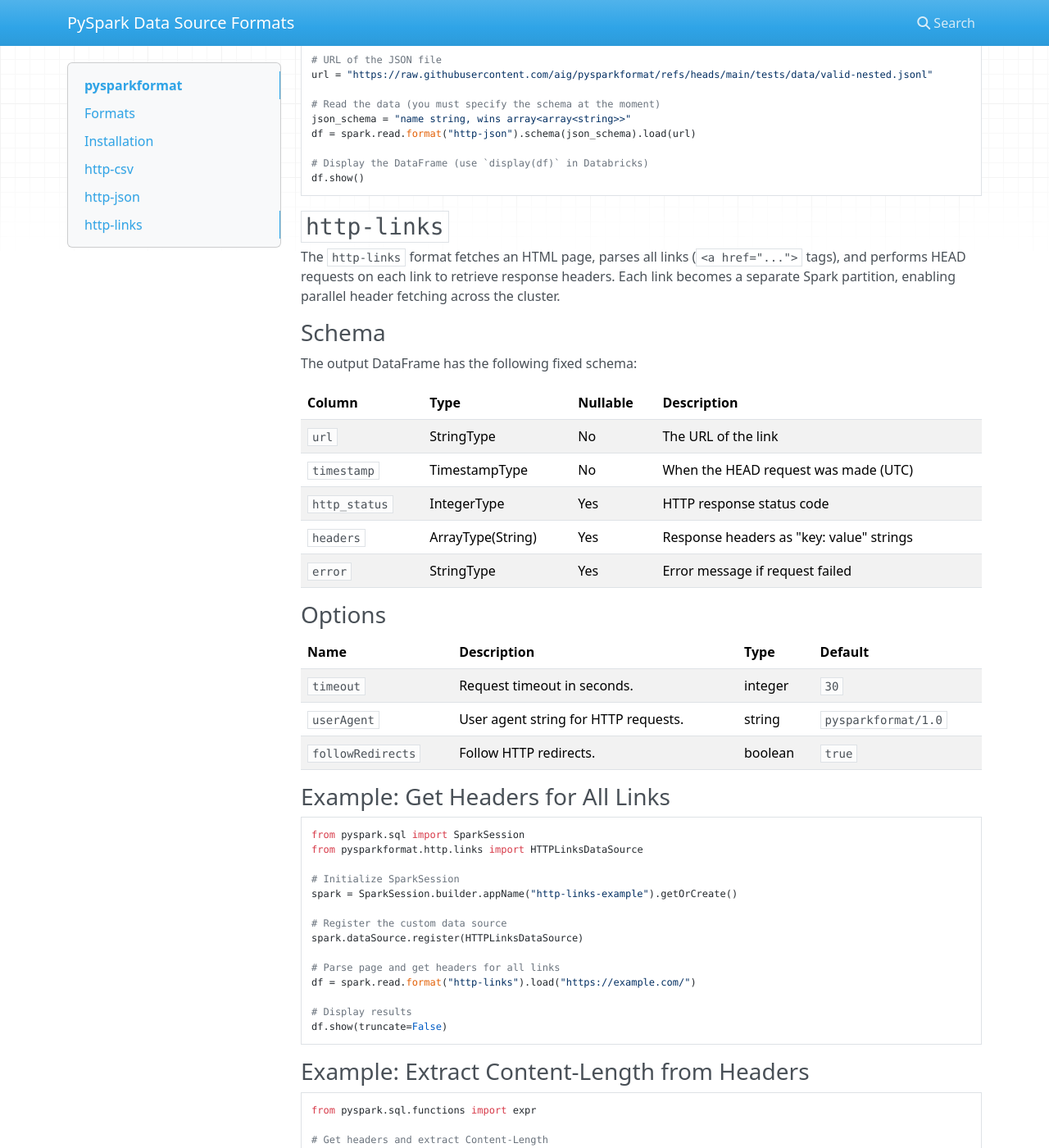
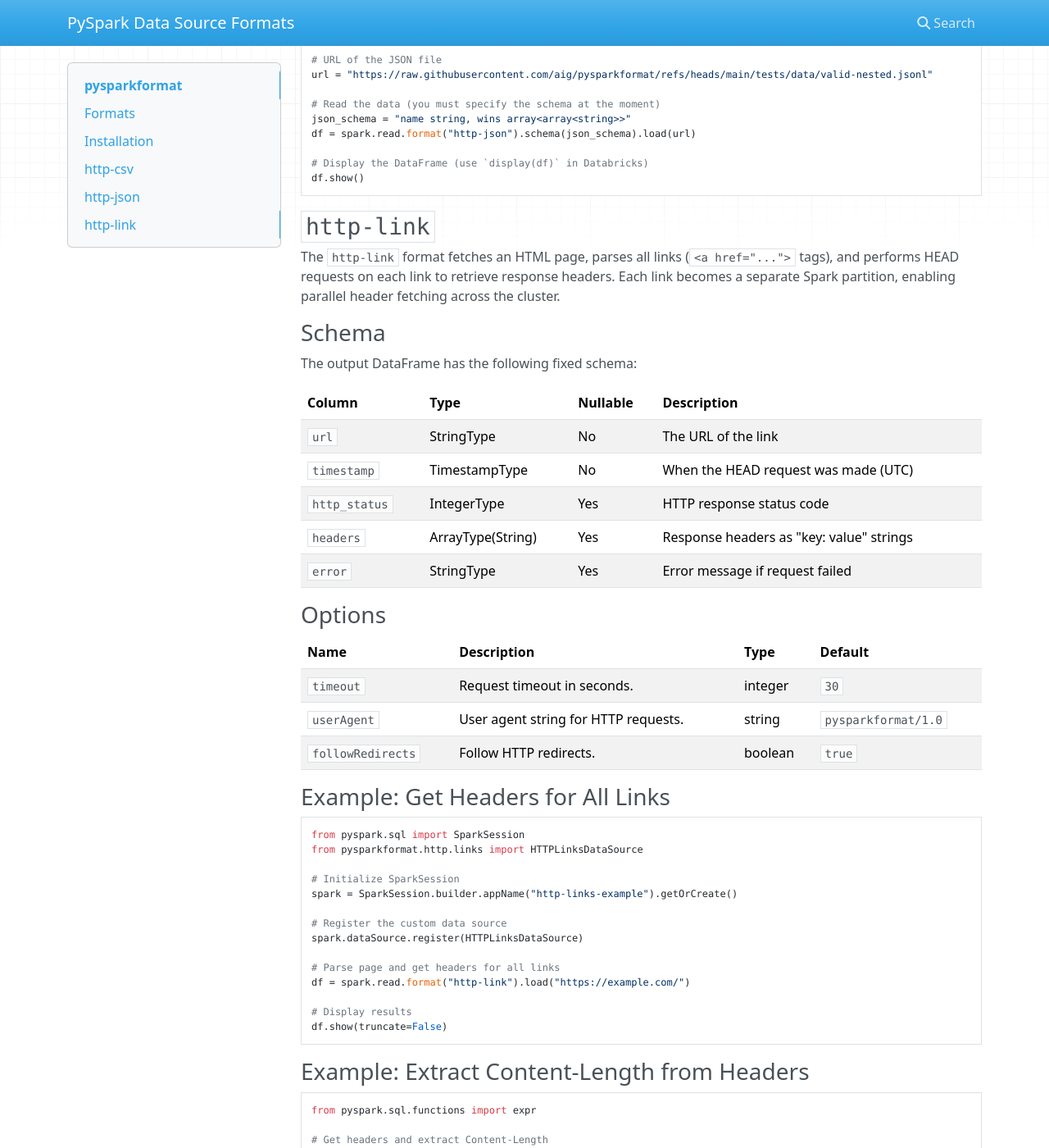
Before and after one commit to aig/pysparkformat, an MkDocs documentation site: the page built from docs/index.md, in a window 1280 px wide and 1400 px high, scrolled down 2303 px. Shown: the whole window at 82% size. Built offline with MkDocs 1.6.1, drawn with Linux system fonts in a browser that asks for light colours; nearby versions of some CDN libraries; some of the changed text lies outside the part shown.

Commit message:
Rename `http-links` to `http-link` in documentation and code references

````diff
--- a/docs/index.md
+++ b/docs/index.md
@@ -20,11 +20,11 @@ leveraging the new V2 data source PySpark API.
 
 Currently, the following formats are supported:
 
-| Format       | Read | Write | Description                                          |
-|--------------|------|-------|------------------------------------------------------|
-| `http-csv`   | Yes  | No    | Reads CSV files in parallel directly from a URL.     |
-| `http-json`  | Yes  | No    | Reads JSON Lines in parallel directly from a URL.    |
-| `http-links` | Yes  | No    | Parses HTML page, extracts links, fetches headers.   |
+| Format      | Read | Write | Description                                          |
+|-------------|------|-------|------------------------------------------------------|
+| `http-csv`  | Yes  | No    | Reads CSV files in parallel directly from a URL.     |
+| `http-json` | Yes  | No    | Reads JSON Lines in parallel directly from a URL.    |
+| `http-link` | Yes  | No    | Parses HTML page, extracts links, fetches headers.   |
 
 ## Installation
 
@@ -123,9 +123,9 @@ df = spark.read.format("http-json").schema(json_schema).load(url)
 df.show()
 ```
 
-## `http-links`
+## `http-link`
 
-The `http-links` format fetches an HTML page, parses all links (`<a href="...">` tags),
+The `http-link` format fetches an HTML page, parses all links (`<a href="...">` tags),
 and performs HEAD requests on each link to retrieve response headers. Each link becomes
 a separate Spark partition, enabling parallel header fetching across the cluster.
 
@@ -162,7 +162,7 @@ spark = SparkSession.builder.appName("http-links-example").getOrCreate()
 spark.dataSource.register(HTTPLinksDataSource)
 
 # Parse page and get headers for all links
-df = spark.read.format("http-links").load("https://example.com/")
+df = spark.read.format("http-link").load("https://example.com/")
 
 # Display results
 df.show(truncate=False)
@@ -174,7 +174,7 @@ df.show(truncate=False)
 from pyspark.sql.functions import expr
 
 # Get headers and extract Content-Length
-df = spark.read.format("http-links").load("https://example.com/documents/")
+df = spark.read.format("http-link").load("https://example.com/documents/")
 
 # Filter headers to find Content-Length
 df.select(
@@ -187,7 +187,7 @@ df.select(
 
 ```python
 # Use custom timeout and user agent
-df = spark.read.format("http-links") \
+df = spark.read.format("http-link") \
     .option("timeout", 60) \
     .option("userAgent", "MyBot/1.0") \
     .load("https://example.com/")
````
Also changed, not shown: README.md (+7 -7 lines), 2 other files.
